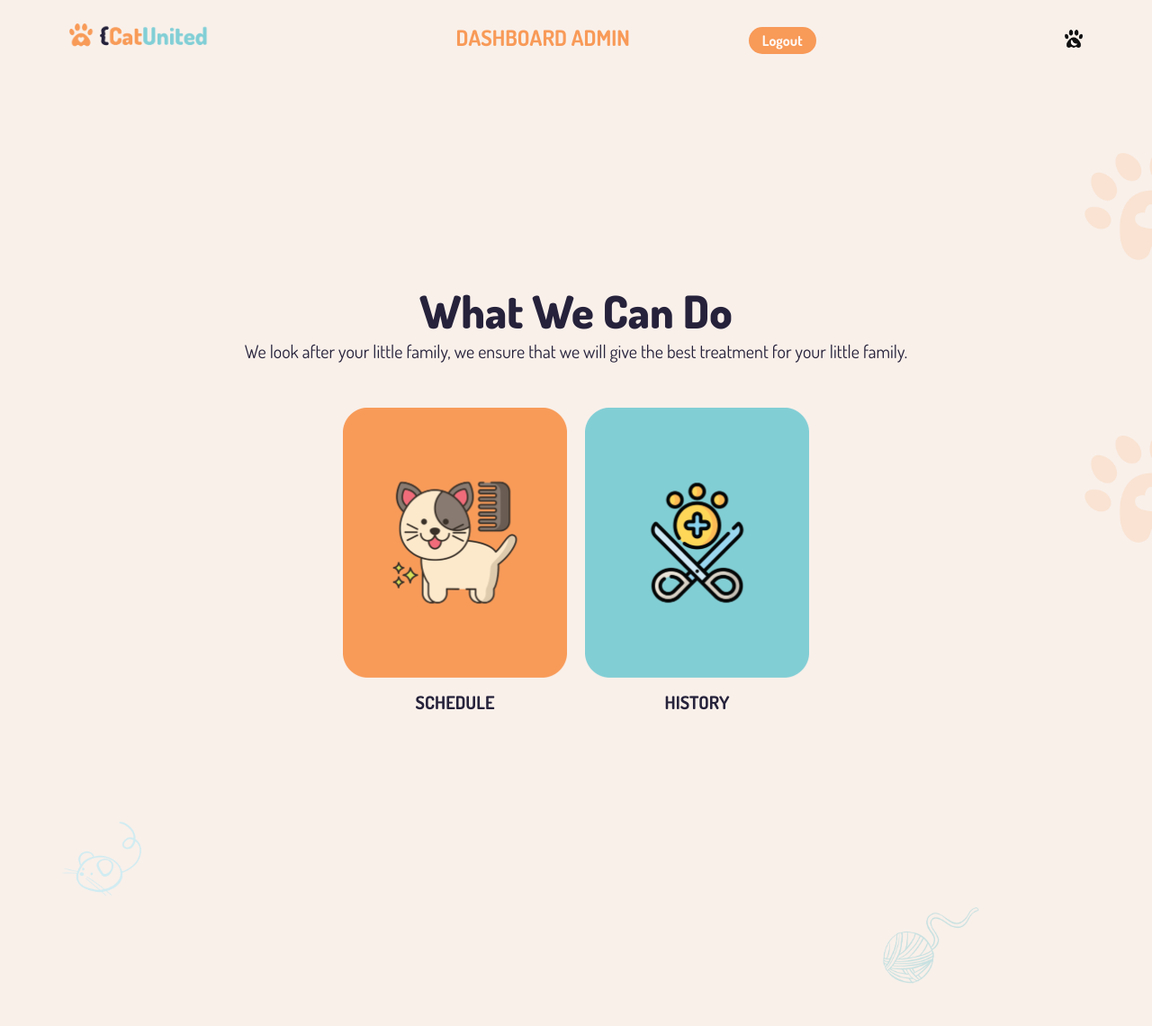
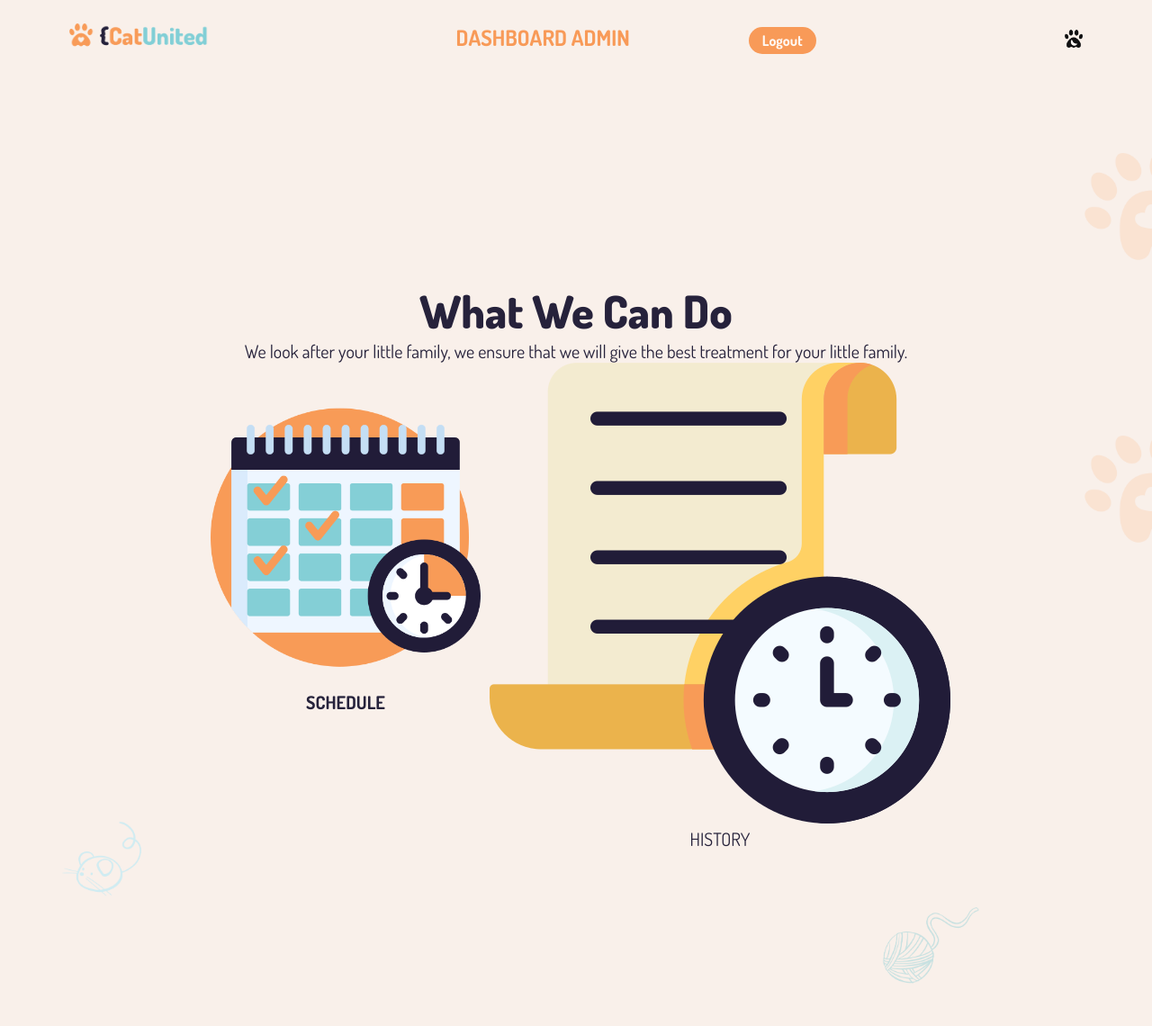
Before and after one commit to land21/PA_WEB_2022, a PHP site: page /admin/dashboard.php in a window 1280 px wide. Shown: the top 1140 px of the page at 90% size. Run offline with PHP 8.4, Linux system fonts and the light colour scheme.

Commit message:
ubah gambar di dashboard admin

```diff
--- a/PA_WEB/admin/dashboard.php
+++ b/PA_WEB/admin/dashboard.php
@@ -33,12 +33,12 @@
                     <a href=""><img src="../img/vaksin.png" alt="HTML" id="vaksin"></a>
                     <p>PROFILE ADMIN</p>
                 </div> -->
-                <div class="grooming">
-                    <a href="jadwalAdmin.php"><img src="../img/grooming.png" alt="HTML" id="grooming"></a>
+                <div class="schedule">
+                    <a href="jadwalAdmin.php"><img src="../img/schedule.png" alt="HTML" id="schedule"></a>
                     <p>SCHEDULE</p>
                 </div>
-                <div class="steril">
-                    <a href="historyAdmin.php"><img src="../img/steril.png" alt="HTML" id="steril"></a>
+                <div class="histroy">
+                    <a href="historyAdmin.php"><img src="../img/history.png" alt="HTML" id="history"></a>
                     <p>HISTORY</p>
                 </div>
             </div>
--- a/PA_WEB/admin/styleAdmin.css
+++ b/PA_WEB/admin/styleAdmin.css
@@ -166,18 +166,18 @@ main {
     max-height: 300px;
 } */
 
-.grooming img {
+.schedule img {
     margin: 50px 10px 10px 10px;
     max-height: 300px;
 }
 
-.steril img {
+.history img {
     margin: 50px 10px 10px 10px;
     max-height: 300px;
 }
 
-.grooming p,
-.steril p{
+.schedule p,
+.history p{
     font-size: 20px;
     font-weight: 700;
 }
@@ -311,11 +311,11 @@ footer .copyright {
         width: 50%;
         margin-top: 10px;
     } */
-    .grooming img {
+    .schedule img {
         width: 50%;
         margin-top: 10px;
     }
-    .steril img {
+    .history img {
         width: 50%;
         margin-top: 10px;
     }
```
Also changed, not shown: PA_WEB/img/history.png (added), PA_WEB/img/schedule.png (added).
